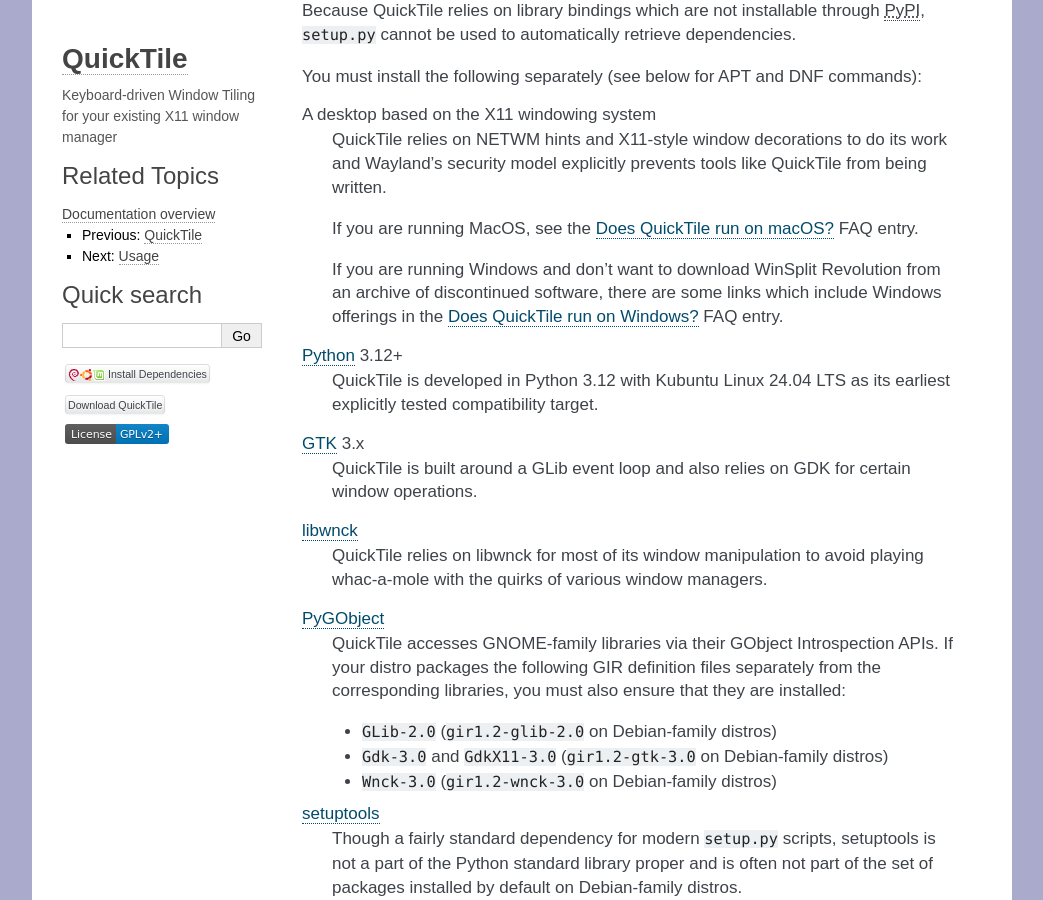
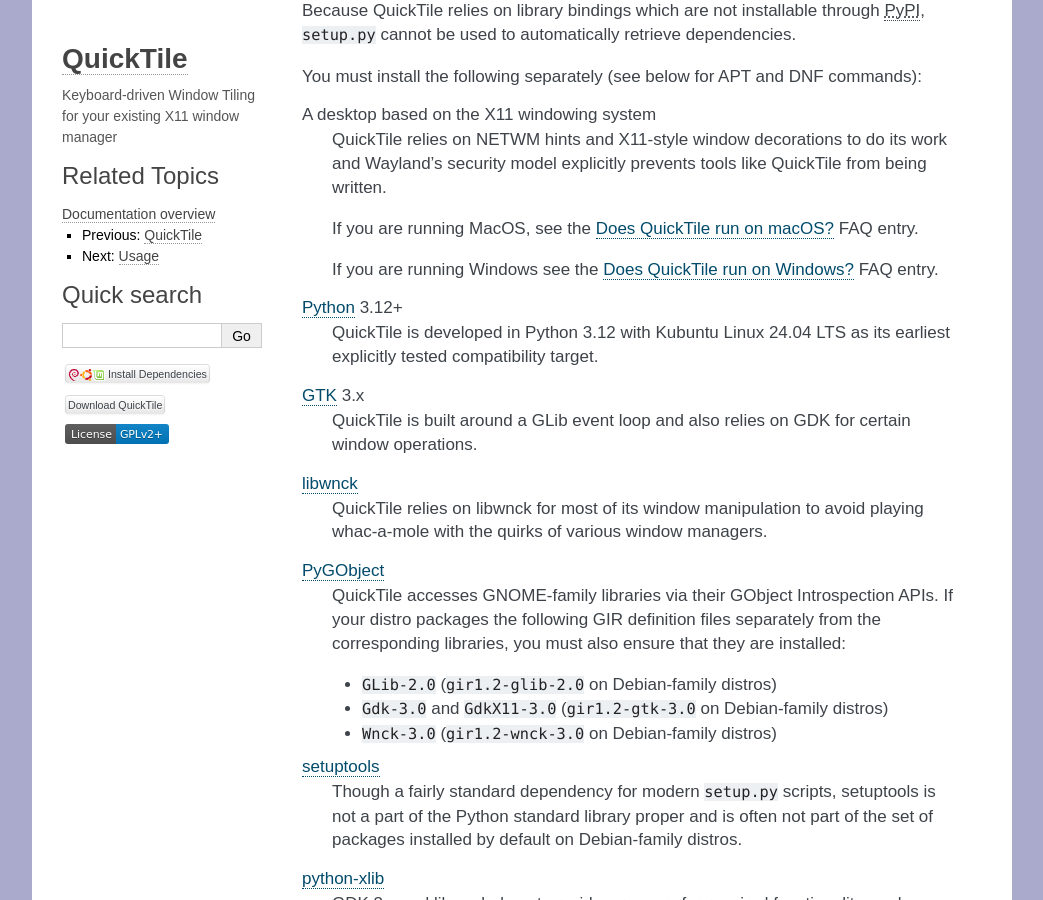
Before and after one commit to ssokolow/quicktile, a Sphinx documentation site: the page built from docs/installation.rst, in a window 1280 px wide and 900 px high, scrolled down 630 px. Shown: the whole window, without its empty margins (118-1161 px from the left). Built offline with Sphinx 7.4.7, drawn with Linux system fonts in a browser that asks for light colours; the version number could not be read and is left out.

Commit message:
Update link to Windows FAQ entry in installation instructions

```diff
--- a/docs/installation.rst
+++ b/docs/installation.rst
@@ -27,9 +27,7 @@
 
     If you are running MacOS, see the :ref:`quicktile-macos` FAQ entry.
 
-    If you are running Windows and don't want to download WinSplit Revolution
-    from an archive of discontinued software, there are some links which
-    include Windows offerings in the :ref:`quicktile-windows` FAQ entry.
+    If you are running Windows see the :ref:`quicktile-windows` FAQ entry.
 Python_ 3.12+
     QuickTile is developed in Python 3.12 with Kubuntu Linux 24.04 LTS as its
     earliest explicitly tested compatibility target.
```
